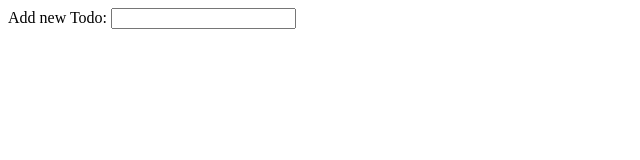
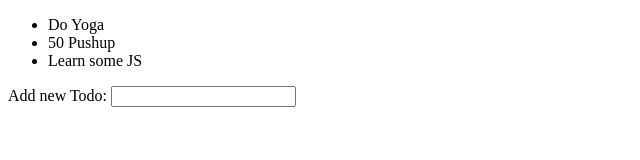
Before and after one commit to Saeedafshari11235/miniTodolist, a plain HTML site: page index.html in a window 1280 px wide. Shown: the whole page, without its empty margins (0-640 px from the left). Drawn offline with Linux system fonts and the light colour scheme.

Commit message:
adding Todos Part

```diff
--- a/index.html
+++ b/index.html
@@ -8,6 +8,11 @@
 </head>
 <body>
     <main>
+        <ul>
+            <li>Do Yoga<i></i></li>
+            <li>50 Pushup<i></i></li>
+            <li>Learn some JS<i></i></li>
+        </ul>
         <form>
             <label>Add new Todo:</label>
             <input type="text">
```
